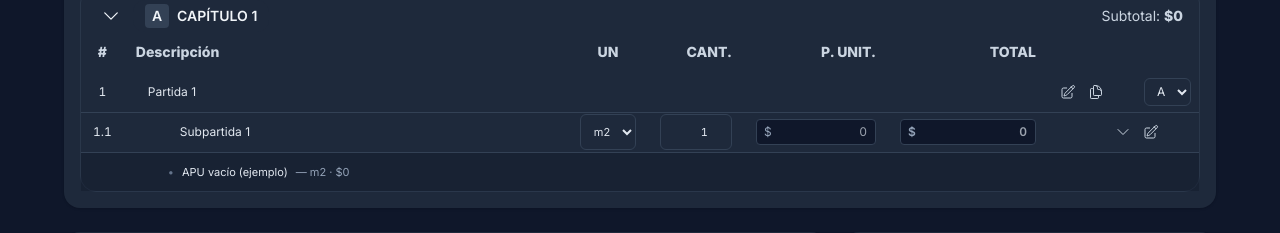
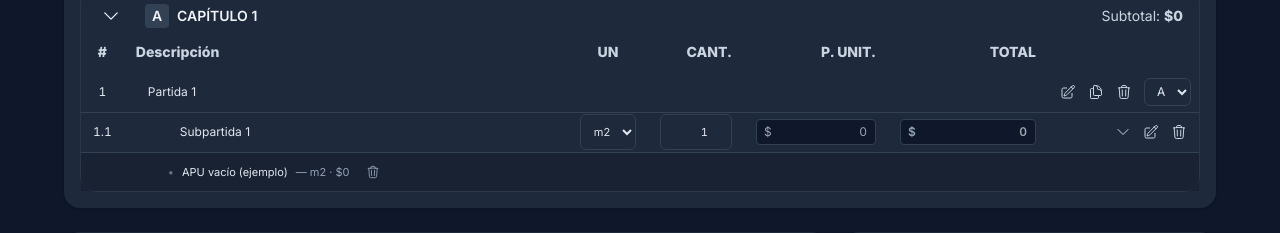
Before and after one commit to franciscogalazs-cloud/pres, a React (Vite) app: page / in a window 1280 px wide. Shown: the part 405-638 px from the top of the page. Built offline with nearby package versions, Linux system fonts and the light colour scheme; the HTML template or start-up script is replaced by a standard one.

Commit message:
UI: botones de borrado siempre visibles (partidas, subpartidas y APUs) manteniendo confirmación

```diff
--- a/src/components/Row.tsx
+++ b/src/components/Row.tsx
@@ -82,7 +82,7 @@ export default function Row({ index, row, chapters, onPickApu, onAddSubRow, onUp
           <button
             aria-label="Eliminar partida"
             onClick={() => { if (!confirm('¿Eliminar esta partida completa?')) return; onDelete(row.id); }}
-            className="p-1 rounded-md text-slate-300 hover:text-white hover:bg-slate-700/60 md:opacity-0 md:group-hover:opacity-100 transition-opacity"
+            className="p-1 rounded-md text-slate-300 hover:text-white hover:bg-slate-700/60"
           >
             <TrashIcon className="h-4 w-4"/>
           </button>
@@ -126,7 +126,7 @@ export default function Row({ index, row, chapters, onPickApu, onAddSubRow, onUp
                           onUpdateRow(row.id, { apuIds: [], apuId: '' });
                         }
                       }}
-                      className="ml-1 p-1 rounded-md text-slate-400 hover:text-red-200 hover:bg-red-900/30 md:opacity-0 md:group-hover:opacity-100 transition-opacity"
+                      className="ml-1 p-1 rounded-md text-slate-400 hover:text-red-200 hover:bg-red-900/30"
                       title="Quitar APU de la partida"
                       aria-label="Quitar APU de la partida"
                     >
@@ -253,7 +253,7 @@ export default function Row({ index, row, chapters, onPickApu, onAddSubRow, onUp
                     aria-label="Eliminar subpartida"
                     title="Eliminar subpartida"
                     onClick={() => { if (!confirm('¿Eliminar esta subpartida?')) return; onRemoveSubRow(row.id, sid); }}
-                    className="p-1 rounded-md text-slate-300 hover:text-white hover:bg-slate-700/60 md:opacity-0 md:group-hover:opacity-100 transition-opacity"
+                    className="p-1 rounded-md text-slate-300 hover:text-white hover:bg-slate-700/60"
                   >
                     <TrashIcon className="h-4 w-4"/>
                   </button>
@@ -284,7 +284,7 @@ export default function Row({ index, row, chapters, onPickApu, onAddSubRow, onUp
                                 const next = sIds.filter(x => x !== id);
                                 onUpdateSubRow && onUpdateSubRow(row.id, sid, { apuIds: next });
                               }}
-                              className="ml-1 p-1 rounded-md text-slate-400 hover:text-red-200 hover:bg-red-900/30 md:opacity-0 md:group-hover:opacity-100 transition-opacity"
+                              className="ml-1 p-1 rounded-md text-slate-400 hover:text-red-200 hover:bg-red-900/30"
                               title="Quitar APU de la subpartida"
                               aria-label="Quitar APU de la subpartida"
                             >
```
